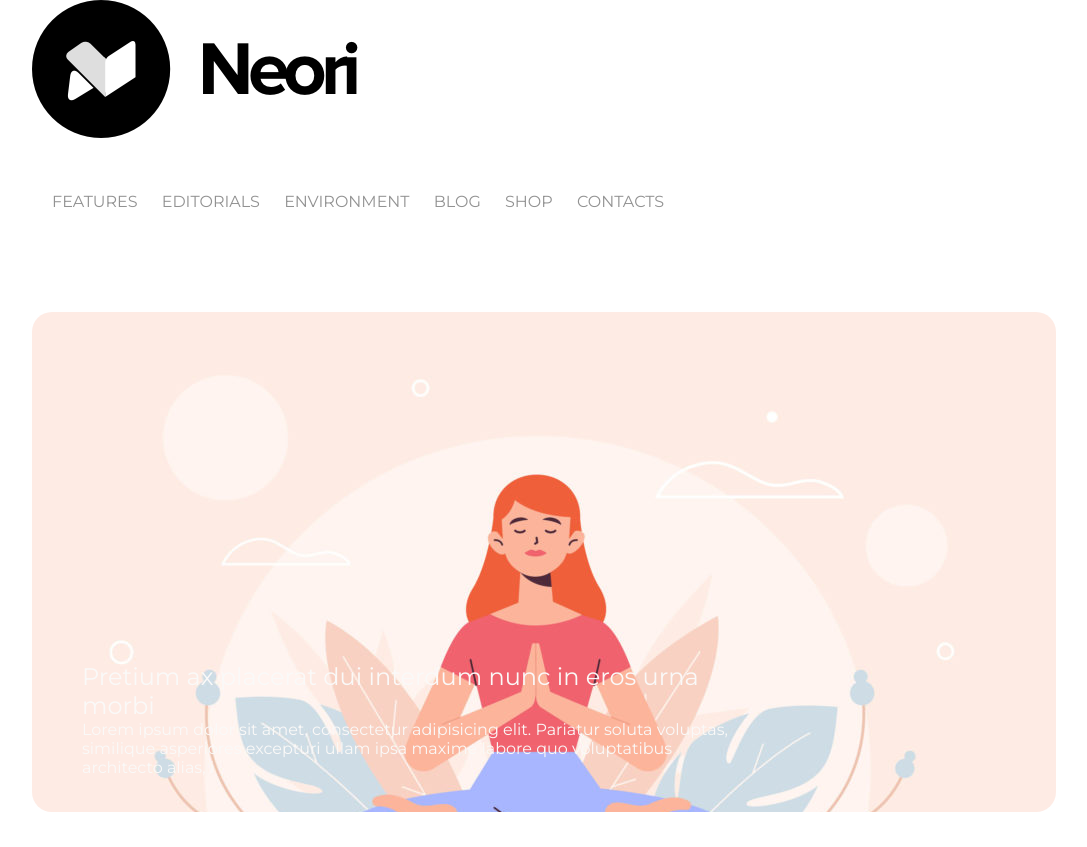
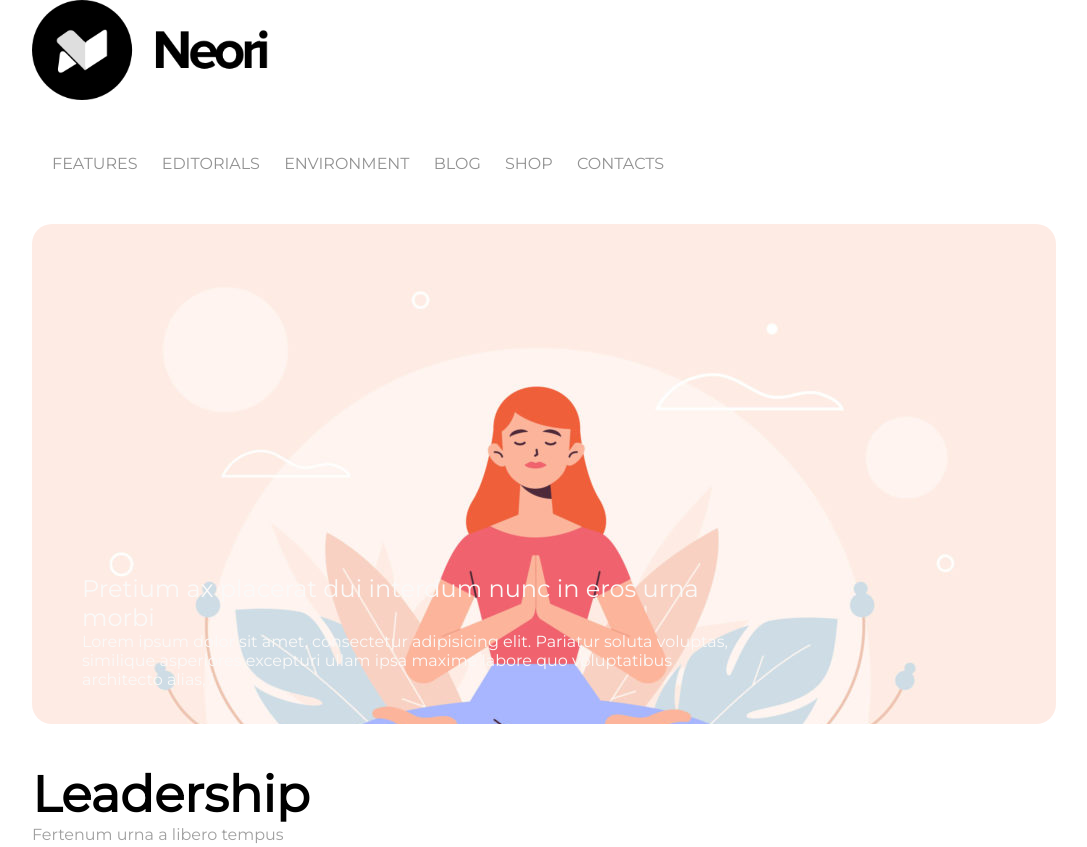
Before and after one commit to mattiatealdi/htmlcss-wp, a plain HTML site: page index.html in a window 1280 px wide. Shown: the top 847 px of the page, without its empty margins (96-1183 px from the left). Drawn offline with Linux system fonts and the light colour scheme.

Commit message:
Commit versione finale (ho usato montserrat 400)

```diff
--- a/css/style.css
+++ b/css/style.css
@@ -21,9 +21,13 @@
   margin-bottom: 50px;
 }
 
+.logo img{
+  height: 100px;
+}
+
 nav{
   height:100px;
-  margin-bottom:20px;
+  margin-bottom:-30px;
 }
 
 nav li{
```
